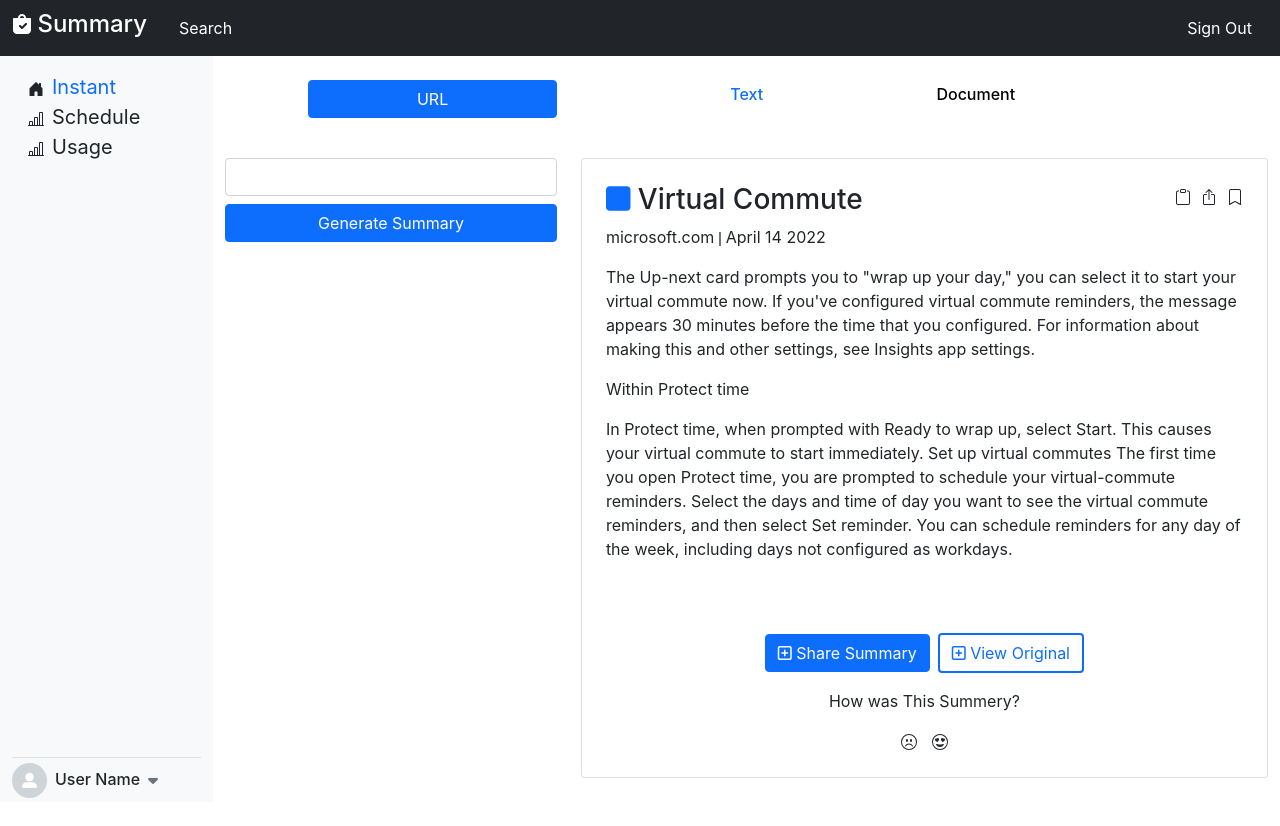
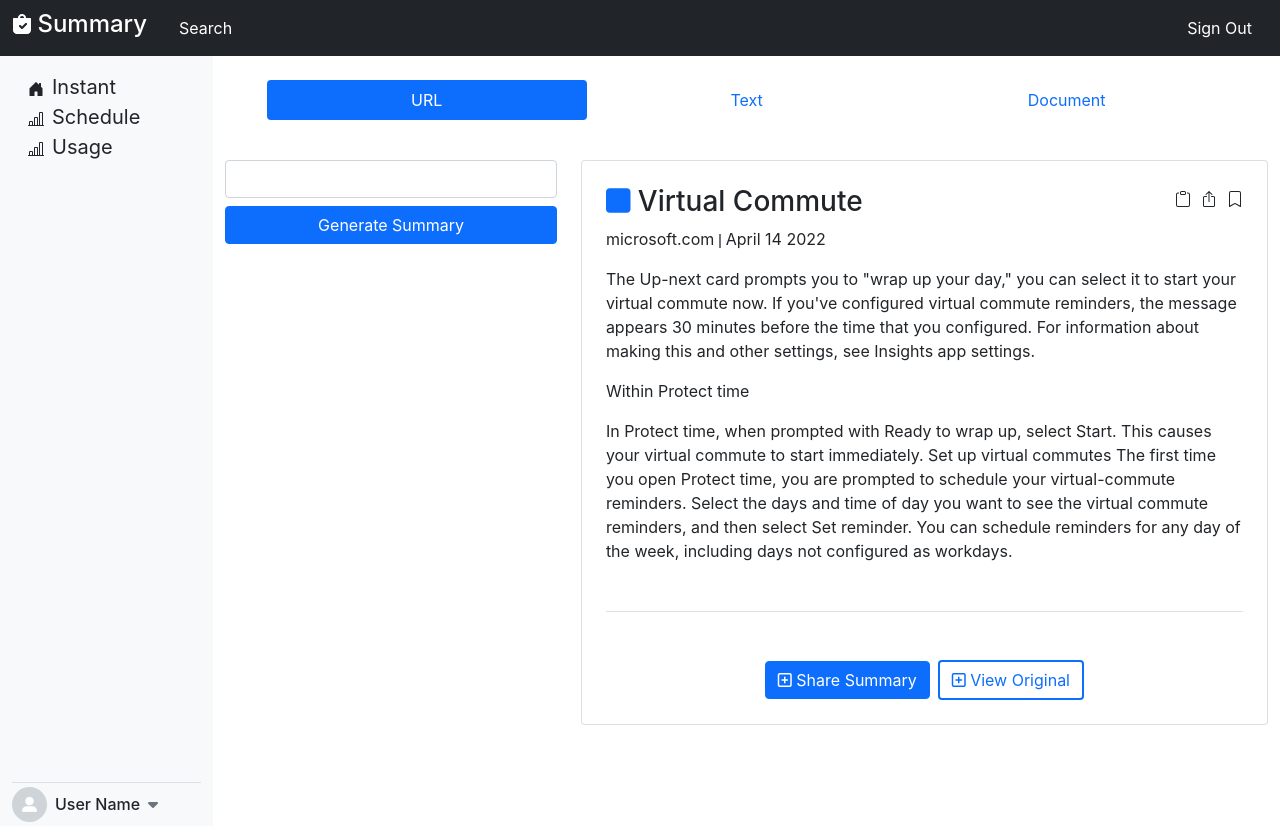
Before and after one commit to rifatjahan823/figma-conversion, a React (Create React App) app: page / in a window 1280 px wide. Before the commit the page ends 802 px from the top, so only its background shows below. Built offline with nearby package versions, Linux system fonts and the light colour scheme.

Commit message:
add style

```diff
--- a/package.json
+++ b/package.json
@@ -12,6 +12,7 @@
     "react": "^18.1.0",
     "react-bootstrap": "^2.4.0",
     "react-dom": "^18.1.0",
+    "react-icons": "^4.4.0",
     "react-router-dom": "^6.3.0",
     "react-scripts": "5.0.1",
     "web-vitals": "^2.1.4"
--- a/src/pages/Home.jsx
+++ b/src/pages/Home.jsx
@@ -1,9 +1,11 @@
-import React from 'react';
+import React, { useState } from 'react';
 import { Link } from 'react-router-dom';
-import { Container, Nav, Navbar } from 'react-bootstrap';
+import { Collapse, Container, Nav, Navbar, Tab, Tabs } from 'react-bootstrap';
 import logo from "../../src/Vector.png";
+import { BsEmojiSmile,BsEmojiAngry,BsEmojiHeartEyes,BsClipboard,BsBoxArrowUp,BsBookmark,BsHouseDoorFill,BsBarChartLine,} from "react-icons/bs";
 const Home = () => {
-
+// ----------for Collapse----------
+    const [open,setOPen]=useState(false)
     return (
       <div className=''>
         <div className=''>
@@ -19,21 +21,15 @@ const Home = () => {
                   <p className=''>Search</p>
                   <div className='d-lg-none d-block'>
             <Link to='/' className='text-decoration-none text-white'>
-             <svg xmlns="http://www.w3.org/2000/svg" width="16" height="16" fill="currentColor" class="bi bi-house-door-fill" viewBox="0 0 16 16">
-            <path d="M6.5 14.5v-3.505c0-.245.25-.495.5-.495h2c.25 0 .5.25.5.5v3.5a.5.5 0 0 0 .5.5h4a.5.5 0 0 0 .5-.5v-7a.5.5 0 0 0-.146-.354L13 5.793V2.5a.5.5 0 0 0-.5-.5h-1a.5.5 0 0 0-.5.5v1.293L8.354 1.146a.5.5 0 0 0-.708 0l-6 6A.5.5 0 0 0 1.5 7.5v7a.5.5 0 0 0 .5.5h4a.5.5 0 0 0 .5-.5z"/>
-            </svg><span className='px-2 text-white'>Instant</span>
+            <BsHouseDoorFill/><span className='px-2 text-white'>Instant</span>
              </Link>
              <br />
              <Link to='/' className='text-decoration-none fw-bold text-white'>
-             <svg xmlns="http://www.w3.org/2000/svg" width="16" height="16" fill="currentColor" class="bi bi-bar-chart-line" viewBox="0 0 16 16">
-             <path d="M11 2a1 1 0 0 1 1-1h2a1 1 0 0 1 1 1v12h.5a.5.5 0 0 1 0 1H.5a.5.5 0 0 1 0-1H1v-3a1 1 0 0 1 1-1h2a1 1 0 0 1 1 1v3h1V7a1 1 0 0 1 1-1h2a1 1 0 0 1 1 1v7h1V2zm1 12h2V2h-2v12zm-3 0V7H7v7h2zm-5 0v-3H2v3h2z"/>
-             </svg><span className='px-2 text-white'>Schedule</span>
+             <BsBarChartLine/><span className='px-2 text-white'>Schedule</span>
              </Link>
              <br />
              <Link to='/' className='text-decoration-none fw-bold text-white'>
-             <svg  xmlns="http://www.w3.org/2000/svg" width="16" height="16" fill="currentColor" class="bi bi-bar-chart-line" viewBox="0 0 16 16">
-             <path d="M11 2a1 1 0 0 1 1-1h2a1 1 0 0 1 1 1v12h.5a.5.5 0 0 1 0 1H.5a.5.5 0 0 1 0-1H1v-3a1 1 0 0 1 1-1h2a1 1 0 0 1 1 1v3h1V7a1 1 0 0 1 1-1h2a1 1 0 0 1 1 1v7h1V2zm1 12h2V2h-2v12zm-3 0V7H7v7h2zm-5 0v-3H2v3h2z"/>
-             </svg><span className='px-2'>Usage</span>
+             <BsBarChartLine/><span className='px-2'>Usage</span>
              </Link>
              </div>
              </Nav>
@@ -48,25 +44,19 @@ const Home = () => {
  {/* --------------------for desktop-------------   */}
     <div className='container-fluid'>
       <div className='row'>
-        <div style={{backgroundColor:'#F8F9FA'}} className='col-2  d-lg-block d-none '>
+        <div style={{backgroundColor:'#F8F9FA',height:"770px"}} className='col-2  d-lg-block d-none '>
             <div className='h-100 side-menu position-relative pt-3'>
             <div className='ms-3'>
-             <Link to='/' className='text-decoration-none fs-5'>
-             <svg xmlns="http://www.w3.org/2000/svg" width="16" height="16" fill="currentColor" class="bi bi-house-door-fill" viewBox="0 0 16 16">
-            <path className='text-dark' d="M6.5 14.5v-3.505c0-.245.25-.495.5-.495h2c.25 0 .5.25.5.5v3.5a.5.5 0 0 0 .5.5h4a.5.5 0 0 0 .5-.5v-7a.5.5 0 0 0-.146-.354L13 5.793V2.5a.5.5 0 0 0-.5-.5h-1a.5.5 0 0 0-.5.5v1.293L8.354 1.146a.5.5 0 0 0-.708 0l-6 6A.5.5 0 0 0 1.5 7.5v7a.5.5 0 0 0 .5.5h4a.5.5 0 0 0 .5-.5z"/>
-            </svg><span className='px-2'>Instant</span>
+             <Link to='/' className='text-decoration-none fs-5 text-dark'>
+             <BsHouseDoorFill style={{fontSize:"16px"}}/><span className='px-2'>Instant</span>
              </Link>
              <br />
              <Link to='/' className='text-decoration-none fs-5 text-dark'>
-             <svg xmlns="http://www.w3.org/2000/svg" width="16" height="16" fill="currentColor" class="bi bi-bar-chart-line" viewBox="0 0 16 16">
-             <path d="M11 2a1 1 0 0 1 1-1h2a1 1 0 0 1 1 1v12h.5a.5.5 0 0 1 0 1H.5a.5.5 0 0 1 0-1H1v-3a1 1 0 0 1 1-1h2a1 1 0 0 1 1 1v3h1V7a1 1 0 0 1 1-1h2a1 1 0 0 1 1 1v7h1V2zm1 12h2V2h-2v12zm-3 0V7H7v7h2zm-5 0v-3H2v3h2z"/>
-             </svg><span className='px-2'>Schedule</span>
+             <BsBarChartLine style={{fontSize:"16px"}}/><span className='px-2'>Schedule</span>
              </Link>
              <br />
              <Link to='/' className='text-decoration-none fs-5 text-dark'>
-             <svg  xmlns="http://www.w3.org/2000/svg" width="16" height="16" fill="currentColor" class="bi bi-bar-chart-line" viewBox="0 0 16 16">
-             <path d="M11 2a1 1 0 0 1 1-1h2a1 1 0 0 1 1 1v12h.5a.5.5 0 0 1 0 1H.5a.5.5 0 0 1 0-1H1v-3a1 1 0 0 1 1-1h2a1 1 0 0 1 1 1v3h1V7a1 1 0 0 1 1-1h2a1 1 0 0 1 1 1v7h1V2zm1 12h2V2h-2v12zm-3 0V7H7v7h2zm-5 0v-3H2v3h2z"/>
-             </svg><span className='px-2'>Usage</span>
+             <BsBarChartLine style={{fontSize:"16px"}}/><span className='px-2'>Usage</span>
              </Link>
             </div>
             <div className='user position-absolute bottom-0 border-top w-100' >
@@ -83,19 +73,10 @@ const Home = () => {
 
       <div className='col-12 col-md-10  py-4 side-content'>
       <div className='row align-items-center  '>
-            <div className=' col-4 text-end'>
-                <button className='btn btn-primary w-75'>URL</button>
-            </div>
-            <div className='col-4 text-center '>
-                <h2 style={{color:'#0D6EFD',fontSize:'16px'}}>Text</h2>
-            </div>
-            <div className='col-4 d-flex align-items-center text-center'>
-                <h2 style={{color:'black',fontSize:'16px'}}>Document</h2>
-                <div className='d-lg-none d-block ms-5 '>
-            </div>
-        </div>
-        </div>
-        <div className='row'style={{marginTop:"40px"}}>
+        {/* ------tab-1 URL----------- */}
+        <Tabs style={{padding:"0 5%"}} justify  variant="pills" defaultActiveKey="tab-1" >
+            <Tab eventKey="tab-1" title='URL' >
+            <div className='row'style={{marginTop:"40px"}}>
             <div className='col-md-4 col-12'>
             <input type="text" className="form-control" id="exampleFormControlInput1" />
             <button type="submit" className="btn btn-primary w-100 mt-2 mb-4">Generate Summary</button>
@@ -116,17 +97,9 @@ const Home = () => {
                             </div>
                         </div>
                         <div className='col-4 text-end'>
-                        <svg xmlns="http://www.w3.org/2000/svg" width="16" height="16" fill="currentColor" class="bi bi-clipboard" viewBox="0 0 16 16">
-                        <path d="M4 1.5H3a2 2 0 0 0-2 2V14a2 2 0 0 0 2 2h10a2 2 0 0 0 2-2V3.5a2 2 0 0 0-2-2h-1v1h1a1 1 0 0 1 1 1V14a1 1 0 0 1-1 1H3a1 1 0 0 1-1-1V3.5a1 1 0 0 1 1-1h1v-1z"/>
-                        <path d="M9.5 1a.5.5 0 0 1 .5.5v1a.5.5 0 0 1-.5.5h-3a.5.5 0 0 1-.5-.5v-1a.5.5 0 0 1 .5-.5h3zm-3-1A1.5 1.5 0 0 0 5 1.5v1A1.5 1.5 0 0 0 6.5 4h3A1.5 1.5 0 0 0 11 2.5v-1A1.5 1.5 0 0 0 9.5 0h-3z"/>
-                        </svg>
-                        <svg style={{marginLeft:'10px'}}  xmlns="http://www.w3.org/2000/svg" width="16" height="16" fill="currentColor" class="bi bi-box-arrow-up" viewBox="0 0 16 16">
-                        <path fill-rule="evenodd" d="M3.5 6a.5.5 0 0 0-.5.5v8a.5.5 0 0 0 .5.5h9a.5.5 0 0 0 .5-.5v-8a.5.5 0 0 0-.5-.5h-2a.5.5 0 0 1 0-1h2A1.5 1.5 0 0 1 14 6.5v8a1.5 1.5 0 0 1-1.5 1.5h-9A1.5 1.5 0 0 1 2 14.5v-8A1.5 1.5 0 0 1 3.5 5h2a.5.5 0 0 1 0 1h-2z"/>
-                        <path fill-rule="evenodd" d="M7.646.146a.5.5 0 0 1 .708 0l3 3a.5.5 0 0 1-.708.708L8.5 1.707V10.5a.5.5 0 0 1-1 0V1.707L5.354 3.854a.5.5 0 1 1-.708-.708l3-3z"/>
-                        </svg>
-                        <svg style={{marginLeft:'10px'}}  xmlns="http://www.w3.org/2000/svg" width="16" height="16" fill="currentColor" class="bi bi-bookmark" viewBox="0 0 16 16">
-                        <path d="M2 2a2 2 0 0 1 2-2h8a2 2 0 0 1 2 2v13.5a.5.5 0 0 1-.777.416L8 13.101l-5.223 2.815A.5.5 0 0 1 2 15.5V2zm2-1a1 1 0 0 0-1 1v12.566l4.723-2.482a.5.5 0 0 1 .554 0L13 14.566V2a1 1 0 0 0-1-1H4z"/>
-                        </svg>
+                        <BsClipboard/>
+                        <BsBoxArrowUp style={{marginLeft:'10px'}}/>
+                        <BsBookmark style={{marginLeft:'10px'}}/>
                         </div>
                     </div>
                     <div className='comment-description'>
@@ -135,23 +108,96 @@ const Home = () => {
                         <p> Within Protect time </p>
                         <p>In Protect time, when prompted with Ready to wrap up, select Start. This causes your virtual commute to start immediately. Set up virtual commutes The first time you open Protect time, you are prompted to schedule your virtual-commute reminders. Select the days and time of day you want to see the virtual commute reminders, and then select Set reminder. You can schedule reminders for any day of the week, including days not configured as workdays.</p>
                         </div>
+                        <div className='border-bottom my-5'></div>
                        <div className='text-center mt-5'>
-                       <button className='comment-bt-1 btn btn-primary me-2 mt-4'> <i class="fa-regular fa-square-plus"></i> Share Summary</button>
-                        <button className='comment-bt-2 btn border border-2 border-primary text-primary mt-4'><i class="fa-regular fa-square-plus"></i> View Original</button>
-
-                        <p className='mt-3'>How was This Summery?</p>
-                        <svg  xmlns="http://www.w3.org/2000/svg" width="16" height="16" fill="currentColor" class="bi bi-emoji-frown" viewBox="0 0 16 16">
-                        <path d="M8 15A7 7 0 1 1 8 1a7 7 0 0 1 0 14zm0 1A8 8 0 1 0 8 0a8 8 0 0 0 0 16z"/>
-                        <path d="M4.285 12.433a.5.5 0 0 0 .683-.183A3.498 3.498 0 0 1 8 10.5c1.295 0 2.426.703 3.032 1.75a.5.5 0 0 0 .866-.5A4.498 4.498 0 0 0 8 9.5a4.5 4.5 0 0 0-3.898 2.25.5.5 0 0 0 .183.683zM7 6.5C7 7.328 6.552 8 6 8s-1-.672-1-1.5S5.448 5 6 5s1 .672 1 1.5zm4 0c0 .828-.448 1.5-1 1.5s-1-.672-1-1.5S9.448 5 10 5s1 .672 1 1.5z"/>
-                       </svg>
-                        <svg style={{marginLeft:'15px'}} xmlns="http://www.w3.org/2000/svg" width="16" height="16" fill="currentColor" class="bi bi-emoji-heart-eyes" viewBox="0 0 16 16">
-                        <path d="M8 15A7 7 0 1 1 8 1a7 7 0 0 1 0 14zm0 1A8 8 0 1 0 8 0a8 8 0 0 0 0 16z"/>
-                        <path d="M11.315 10.014a.5.5 0 0 1 .548.736A4.498 4.498 0 0 1 7.965 13a4.498 4.498 0 0 1-3.898-2.25.5.5 0 0 1 .548-.736h.005l.017.005.067.015.252.055c.215.046.515.108.857.169.693.124 1.522.242 2.152.242.63 0 1.46-.118 2.152-.242a26.58 26.58 0 0 0 1.109-.224l.067-.015.017-.004.005-.002zM4.756 4.566c.763-1.424 4.02-.12.952 3.434-4.496-1.596-2.35-4.298-.952-3.434zm6.488 0c1.398-.864 3.544 1.838-.952 3.434-3.067-3.554.19-4.858.952-3.434z"/>
-                       </svg>
+                       <button className='comment-bt-1 btn btn-primary me-2'aria-controls='collapse' onClick={()=>setOPen(!open)}> <i class="fa-regular fa-square-plus"></i> Share Summary</button>
+                        <button className='comment-bt-2 btn border border-2 border-primary text-primary '><i class="fa-regular fa-square-plus"></i> View Original</button>
+                        {/* ------collapse---------- */}
+                        <Collapse in={open}>
+                        <div className=' w-50 mx-auto mt-4 r' id="collapse">
+                        <h5 className=''>How was This Summery?</h5>
+                        < BsEmojiSmile  style={{fontSize:'25px',color:"#FFDA6A"}}/>
+                        < BsEmojiSmile className='mx-2' style={{fontSize:'25px',color:"#FFDA6A"}}/>
+                        {/* ------for gradient color----- */}
+                         <svg width="0" height="0">
+                         <linearGradient id="blue-gradient" y1="50%" y2="50%" x1="0%" x2="100%">
+                         <stop stopColor="#FFDA6A " offset="0%" />
+                         <stop stopColor="#E9ECEF" offset="100%" />
+                        </linearGradient>
+                        </svg>
+                          < BsEmojiSmile style={{fill: "url(#blue-gradient)",fontSize:'25px'}}/>
+                        < BsEmojiSmile className='mx-2'style={{fontSize:'25px',color:"#E9ECEF"}}/>
+                        < BsEmojiSmile style={{fontSize:'25px',color:"#E9ECEF"}}/>
+                       </div>
+                       </Collapse>
                        </div>
                     </div>
                 </div>
             </div>
+            </div>
+            </Tab>
+         {/* ------tab-2 Text----------- */}
+            <Tab eventKey="tab-2" title='Text'>
+            <div className='row'style={{marginTop:"40px"}}>
+            <div className='col-md-4 col-12'>
+            <textarea type="text" placeholder='Enter a text or paragraph to generate summary' className="form-control" id="exampleFormControlInput1" style={{height:"525px"}}></textarea>
+            <button type="submit" className="btn btn-primary w-100 mt-2 mb-4">Generate Summary</button>
+            </div>
+            <div className='col-md-8 col-12'>
+                <div className='card p-4'>
+                    <div className='comment-area row align-items-top'>
+                        <div className='comment-box col-8'>
+                            <h3><i style={{color:'#0D6EFD'}} class="fa-solid fa-square"></i>  Virtual Commute</h3>
+                            <div className='comment-date d-flex'>
+                                <div className='mail'>
+                                    <p>microsoft.com</p>
+                                </div>
+                                <div style={{width:"1.5px",height:'14px',backgroundColor:"#6C757D",margin:'7px 5px',}}></div>
+                                <div className='date'>
+                                    <p>April 14 2022</p>
+                                </div>
+                            </div>
+                        </div>
+                        <div className='col-4 text-end'>
+                        <BsClipboard/>
+                        <BsBoxArrowUp style={{marginLeft:'10px'}}/>
+                        <BsBookmark style={{marginLeft:'10px'}}/>
+                        </div>
+                    </div>
+                    <div className='comment-description '>
+                        <div className='comment-top'>
+                        <p>The Up-next card prompts you to "wrap up your day," you can select it to start your virtual commute now. If you've configured virtual commute reminders, the message appears 30 minutes before the time that you configured. For information about making this and other settings, see Insights app settings.</p>
+                        <p> Within Protect time </p>
+                        <p>In Protect time, when prompted with Ready to wrap up, select Start. This causes your virtual commute to start immediately. Set up virtual commutes The first time you open Protect time, you are prompted to schedule your virtual-commute reminders. Select the days and time of day you want to see the virtual commute reminders, and then select Set reminder. You can schedule reminders for any day of the week, including days not configured as workdays.</p>
+                        </div>
+                        <div className='border-bottom my-5'></div>
+                        <div className='text-center mt-5'>
+                       <button className='comment-bt-1 btn btn-primary me-2'aria-controls='collapse' onClick={()=>setOPen(!open)}> <i class="fa-regular fa-square-plus"></i> Share Summary</button>
+                        <button className='comment-bt-2 btn border border-2 border-primary text-primary '><i class="fa-regular fa-square-plus"></i> View Original</button>
+                        {/* ------collapse---------- */}
+                        <Collapse in={open}>
+                        <div className=' w-50  mx-auto mt-4' id="collapse">
+                        <h5 >How was This Summery?</h5>
+                          <BsEmojiAngry style={{fontSize:"25px"}}/>
+                          <BsEmojiHeartEyes style={{fontSize:"25px",marginLeft:"25px"}}/>
+                       </div>
+                       </Collapse>
+                       </div>
+                    </div>
+                </div>
+            </div>
+            </div>
+            </Tab>
+            {/* ------tab-3 Document----------- */}
+            <Tab eventKey="tab-3" title='Document'>
+                <div className='card p-4 w-75 mx-auto'style={{marginTop:"40px",backgroundColor:"#CFE2FF",color:"#154C9F"}} >
+                    <h5>Coming Soon</h5>
+                    <p>Aww yeah, you successfully read this important alert message. This example text is going to run a bit longer so that you can see how spacing within an alert works with this kind of content.</p>
+                    <div className='my-4'style={{borderBottom:"1.5px solid  #B6D4FE"}}></div>
+                    <p>Whenever you need to, be sure to use margin utilities to keep things nice and tidy.Username</p>
+                </div>
+            </Tab>
+        </Tabs>
         </div>
       </div>
       </div>
```
Also changed, not shown: 1 other file (tests, documents, lock files or other folders).
